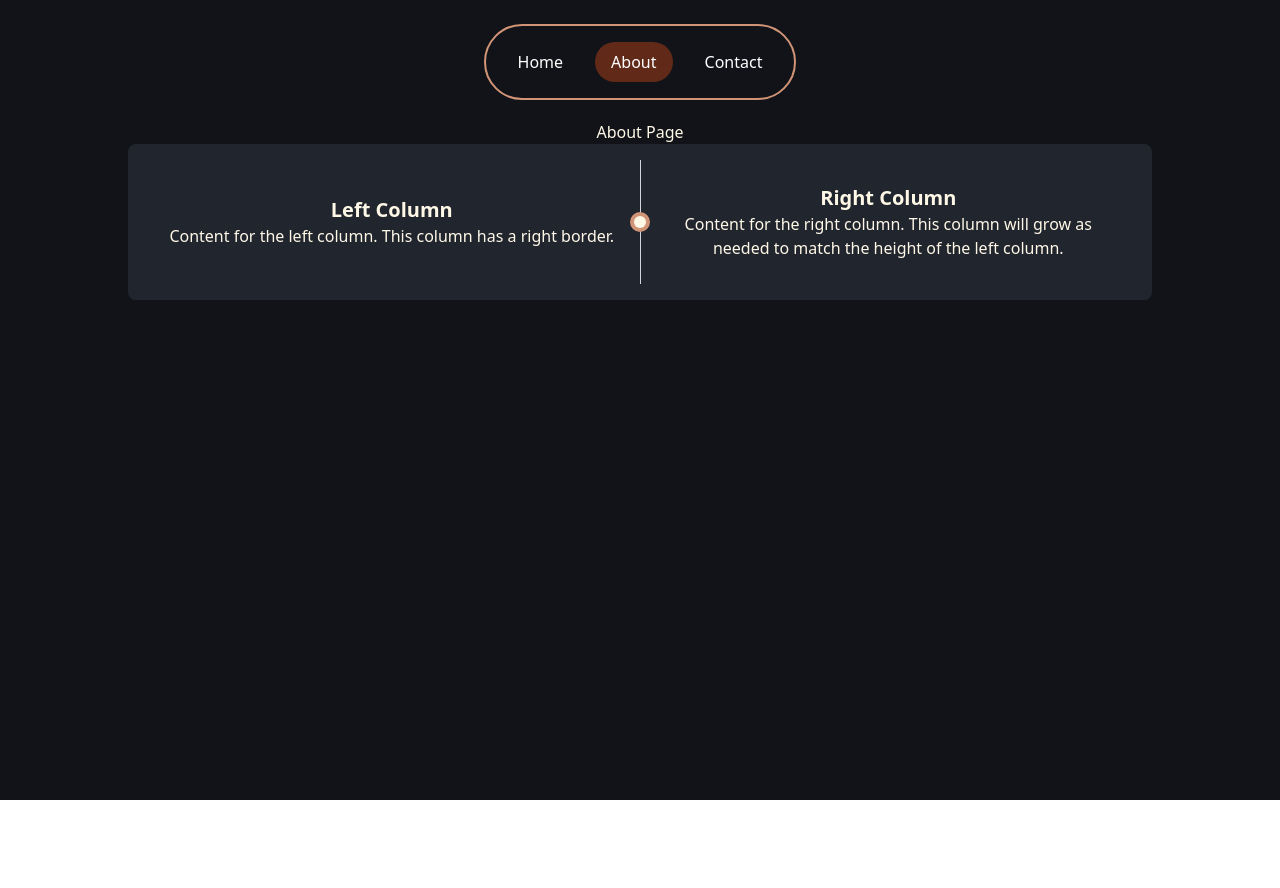
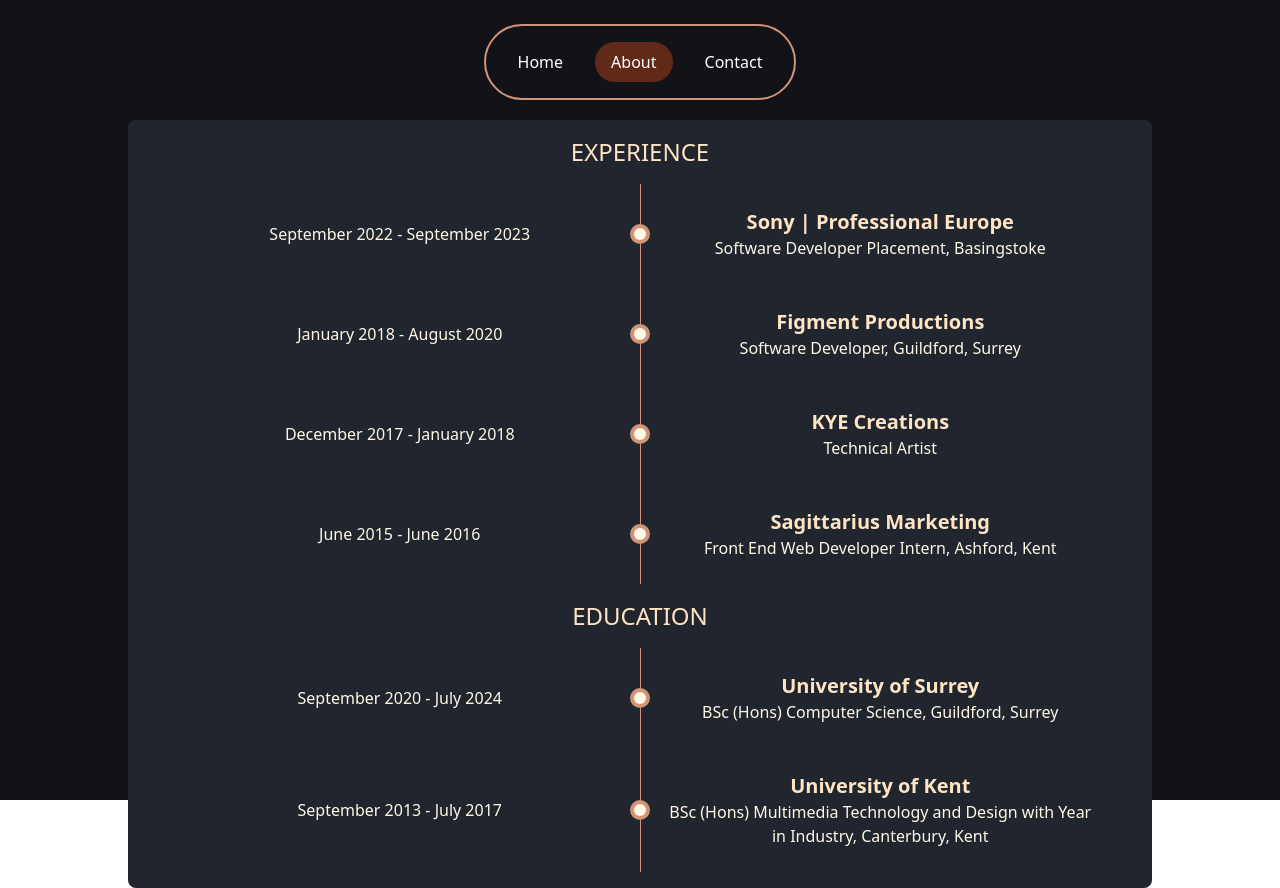
Before and after one commit to OliverKrieger/portfolio-website, a React (Vite) app: page / in a window 1280 px wide. Both pictures are taken after a click on the button "About". Before the commit the page ends 800 px from the top, so only its background shows below. Built offline with nearby package versions, Linux system fonts and the light colour scheme.

Commit message:
experience and education

```diff
--- /dev/null
+++ b/src/components/TwoColumnBanner.tsx
@@ -0,0 +1,27 @@
+import React from "react";
+
+interface TwoColumnBannerProps {
+    leftHeader: string,
+    leftText: string,
+    rightHeader: string,
+    rightText: string
+}
+
+const TwoColumnBanner: React.FC<TwoColumnBannerProps> = ({ leftHeader, leftText, rightHeader, rightText }) => {
+    return (
+        <div className="px-4 flex justify-center text-center">
+            <div className="flex flex-col justify-center flex-1 border-r border-bisque-500 p-6 relative">
+                <h2 className="text-xl font-semibold text-bisque-300">{leftHeader}</h2>
+                <p>{leftText}</p>
+                <div className="w-5 h-5 bg-bisque-500 rounded-full absolute right-0 top-1/2 transform translate-x-1/2 -translate-y-1/2"></div>
+                <div className="w-3 h-3 bg-bisque-100 rounded-full absolute right-0 top-1/2 transform translate-x-1/2 -translate-y-1/2"></div>
+            </div>
+            <div className="flex flex-col justify-center flex-1 p-6">
+                <h2 className="text-xl font-semibold text-bisque-300">{rightHeader}</h2>
+                <p>{rightText}</p>
+            </div>
+        </div>
+    );
+};
+
+export default TwoColumnBanner;
--- a/src/pages/About.tsx
+++ b/src/pages/About.tsx
@@ -1,19 +1,50 @@
+import TwoColumnBanner from "../components/TwoColumnBanner";
+
 const About: React.FC = () => {
     return (
         <div className="text-center animate-slideInLeft">
-            <h1>About Page</h1>
-            <div className="rounded-lg bg-bisque-850 max-w-screen-lg mx-auto ">
-                <div className="p-4 flex justify-center text-center">
-                    <div className="flex flex-col justify-center flex-1 border-r border-gray-300 p-6 relative">
-                        <h2 className="text-xl font-semibold">Left Column</h2>
-                        <p>Content for the left column. This column has a right border.</p>
-                        <div className="w-5 h-5 bg-bisque-500 rounded-full absolute right-0 top-1/2 transform translate-x-1/2 -translate-y-1/2"></div>
-                        <div className="w-3 h-3 bg-bisque-100 rounded-full absolute right-0 top-1/2 transform translate-x-1/2 -translate-y-1/2"></div>
-                    </div>
-                    <div className="flex flex-col justify-center flex-1 p-6">
-                        <h2 className="text-xl font-semibold">Right Column</h2>
-                        <p>Content for the right column. This column will grow as needed to match the height of the left column.</p>
-                    </div>
+            <div className="rounded-lg bg-bisque-850 max-w-screen-lg mx-auto p-4">
+                <div className="experience-container">
+                    <h2 className="text-2xl uppercase text-bisque-300 pb-4">Experience</h2>
+                    <TwoColumnBanner
+                        leftHeader=""
+                        leftText="September 2022 - September 2023"
+                        rightHeader="Sony | Professional Europe"
+                        rightText="Software Developer Placement, Basingstoke"
+                    />
+                    <TwoColumnBanner
+                        leftHeader=""
+                        leftText="January 2018 - August 2020"
+                        rightHeader="Figment Productions"
+                        rightText="Software Developer, Guildford, Surrey"
+                    />
+                    <TwoColumnBanner
+                        leftHeader=""
+                        leftText="December 2017 - January 2018"
+                        rightHeader="KYE Creations"
+                        rightText="Technical Artist"
+                    />
+                    <TwoColumnBanner
+                        leftHeader=""
+                        leftText="June 2015 - June 2016"
+                        rightHeader="Sagittarius Marketing"
+                        rightText="Front End Web Developer Intern, Ashford, Kent"
+                    />
+                </div>
+                <div className="education-container">
+                    <h2 className="text-2xl uppercase text-bisque-300 py-4">Education</h2>
+                    <TwoColumnBanner
+                        leftHeader=""
+                        leftText="September 2020 - July 2024"
+                        rightHeader="University of Surrey"
+                        rightText="BSc (Hons) Computer Science, Guildford, Surrey"
+                    />
+                    <TwoColumnBanner
+                        leftHeader=""
+                        leftText="September 2013 - July 2017"
+                        rightHeader="University of Kent"
+                        rightText="BSc (Hons) Multimedia Technology and Design with Year in Industry, Canterbury, Kent"
+                    />
                 </div>
             </div>
         </div>
```
